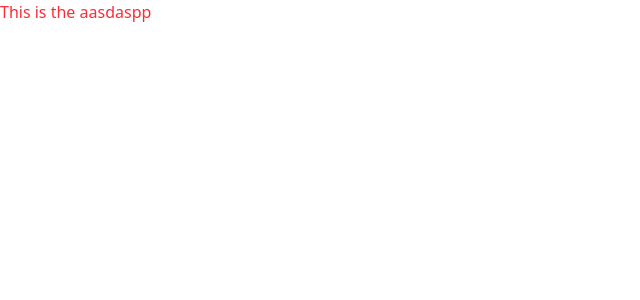
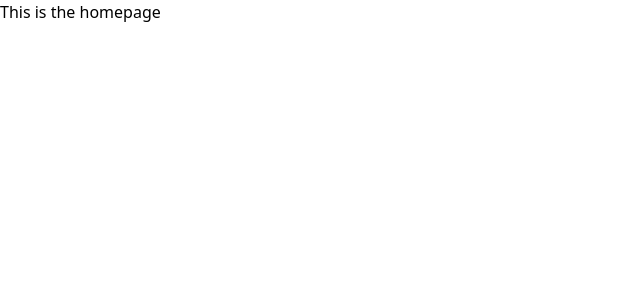
Before and after one commit to cedik456/WhosNextWeb, a React (Vite) app in the folder client/: page / in a window 1280 px wide. Shown: the top 300 px of the page, without its empty margins (0-640 px from the left). Built offline with nearby package versions, Linux system fonts and the light colour scheme.

Commit message:
Add basic routes

```diff
--- a/client/src/App.jsx
+++ b/client/src/App.jsx
@@ -1,10 +1,12 @@
 import React from "react";
+import { Route, Routes } from "react-router-dom";
+import Home from "./pages/Home";
 
 const App = () => {
   return (
-    <div>
-      <div className="text-red-500">This is the aasdaspp</div>
-    </div>
+    <Routes>
+      <Route path="/" element={<Home />} />
+    </Routes>
   );
 };
 
--- a/client/src/pages/Dashboard.jsx
+++ /dev/null
@@ -1,11 +0,0 @@
-import React from "react";
-
-const Dashboard = () => {
-  return (
-    <div>
-      <p>This is the dashboard</p>
-    </div>
-  );
-};
-
-export default Dashboard;
--- /dev/null
+++ b/client/src/pages/Home.jsx
@@ -0,0 +1,11 @@
+import React from "react";
+
+const Home = () => {
+  return (
+    <div>
+      <p>This is the homepage</p>
+    </div>
+  );
+};
+
+export default Home;
```
